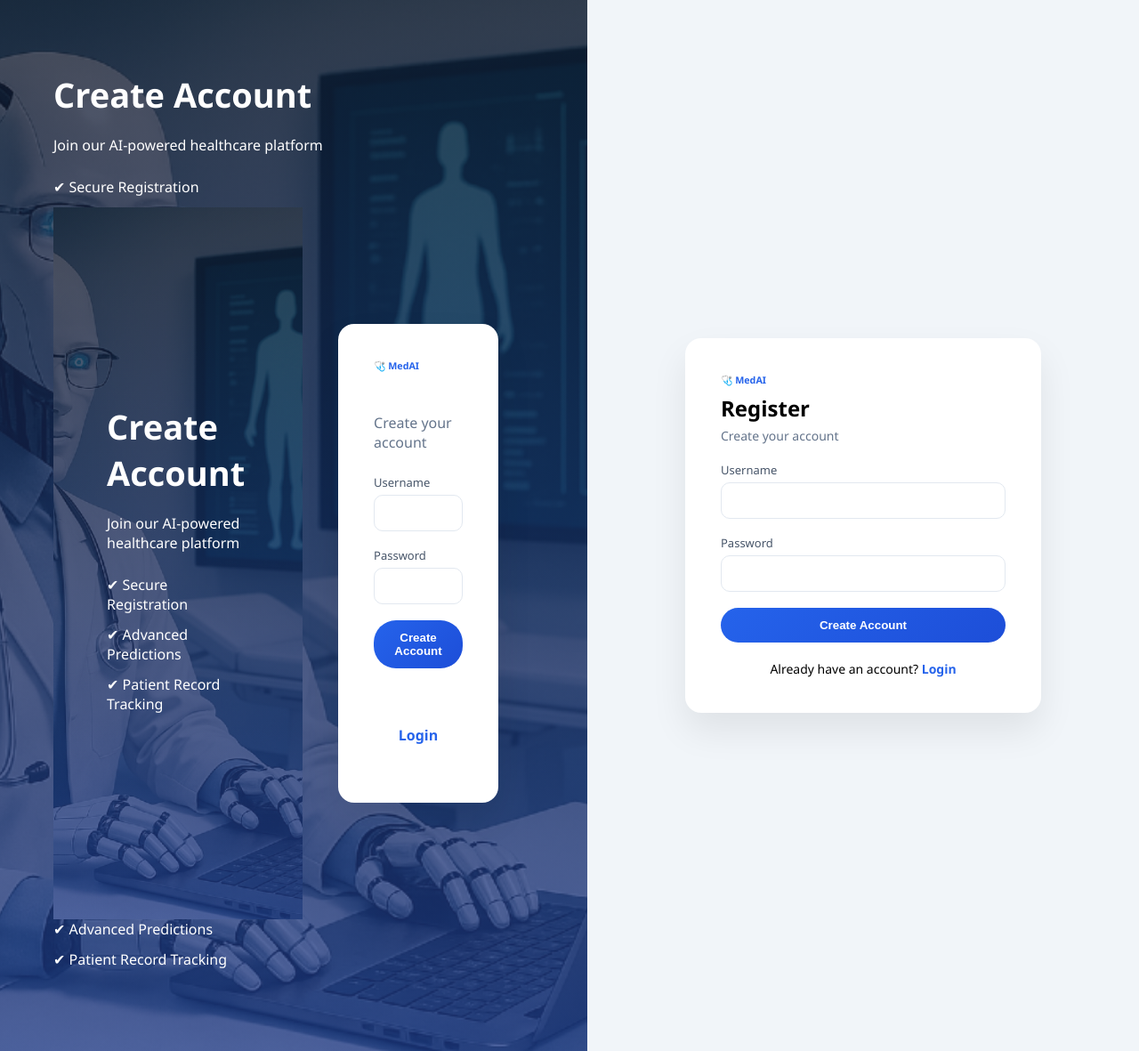
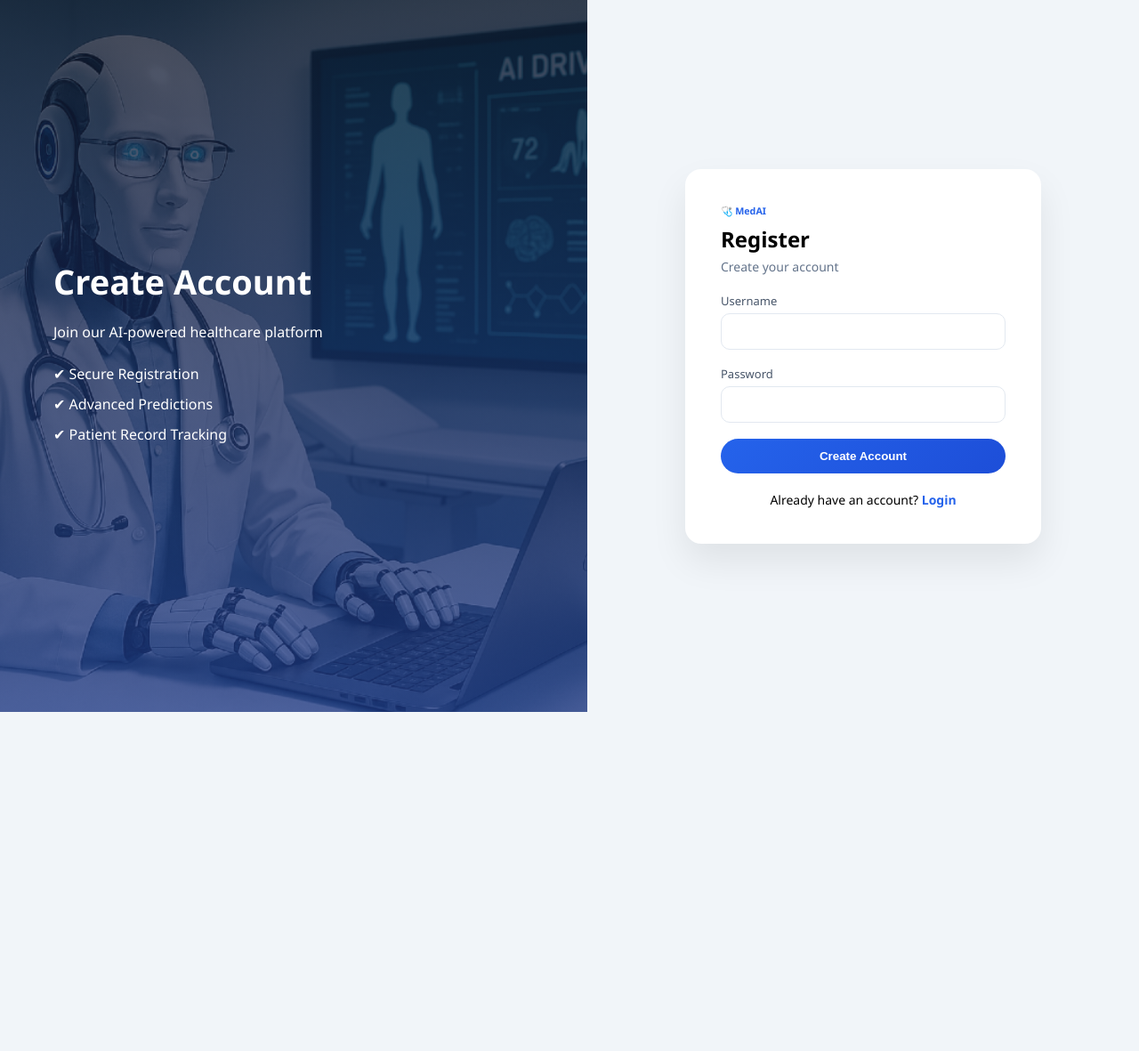
Before and after one commit to sujalkamble1212-ui/MedAI, a Flask app: page /register in a window 1280 px wide. Shown: the whole page at 89% size. After the commit the page ends 800 px from the top, so only its background shows below. Run offline with Flask 3, Linux system fonts and the light colour scheme; parts of the project's set-up code (start-up, migrations or seed data) failed here and were passed over; some libraries are stand-ins or nearby versions.

Commit message:
Refactor register.html for cleaner structure

```diff
--- a/templates/register.html
+++ b/templates/register.html
@@ -1,20 +1,4 @@
 <!DOCTYPE html>
-<html>
-<head>
-    <title>Register | Disease Prediction System</title>
-    <link rel="stylesheet" href="{{ url_for('static', filename='auth.css') }}">
-</head>
-<body>
-
-<div class="auth-container">
-
-    <!-- Left Branding -->
-    <div class="auth-left">
-        <h1>Create Account</h1>
-
-        <p>Join our AI-powered healthcare platform</p>
-        <ul>
-            <li>✔ Secure Registration</li><!DOCTYPE html>
 <html>
 <head>
     <title>Register | Disease Prediction System</title>
@@ -79,52 +63,3 @@
 
 </body>
 </html>
-
-            <li>✔ Advanced Predictions</li>
-            <li>✔ Patient Record Tracking</li>
-        </ul>
-    </div>
-
-    <!-- Right Form -->
-    <div class="auth-right">
-        <div class="form-card">
-          <h6>🩺 MedAI</h6>
-            <h2>Register</h2>
-            <p class="subtitle">Create your account</p>
-            <div class="regmsg">
-            {% with messages = get_flashed_messages(with_categories=true) %}
-  {% if messages %}
-    {% for category, message in messages %}
-      <div class="{{ category }}">{{ message }}</div>
-    {% endfor %}
-  {% endif %}
-{% endwith %}
-            </div>
-
-            <form method="POST">
-
-                <div class="input-group">
-                    <label>Username</label>
-                    <input type="text" name="username" required>
-                </div>
-
-                <div class="input-group">
-                    <label>Password</label>
-                    <input type="password" name="password" required>
-                </div>
-
-
-                <button type="submit">Create Account</button>
-            </form>
-
-            <p class="switch-text">
-                Already have an account?
-                <a href="/login">Login</a>
-            </p>
-        </div>
-    </div>
-
-</div>
-
-</body>
-</html>
```
